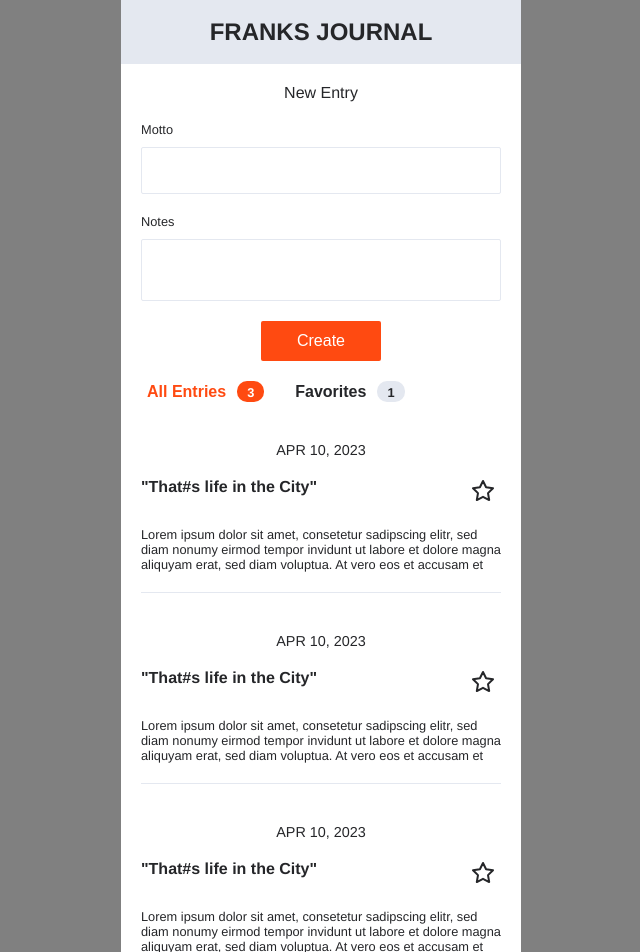
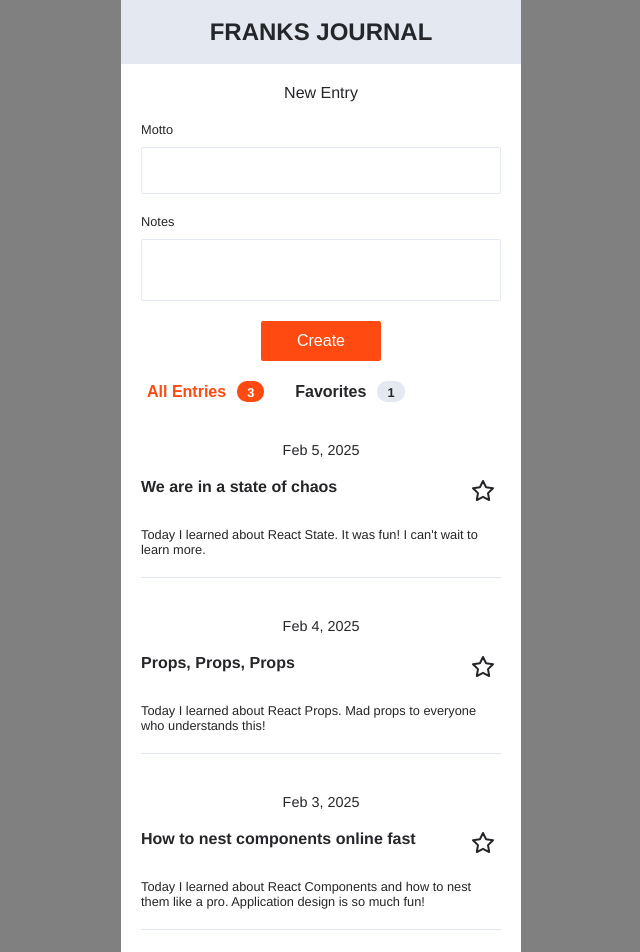
Before and after one commit to frank12421/franks-journal, a React (Create React App) app: page / in a window 1280 px wide. Shown: the top 952 px of the page, without its empty margins (319-959 px from the left). Built offline with nearby package versions, Linux system fonts and the light colour scheme.

Commit message:
change Card-Datta to array-entrie

```diff
--- a/src/components/main/CardEntryList.js
+++ b/src/components/main/CardEntryList.js
@@ -2,21 +2,17 @@
 import { ReactComponent as FavLogo } from "../../resources/star.svg";
 // import { ReactComponent as FavLogoFilled } from "../../resources/star-filled.svg";
 
-export default function CardEntryList() {
+export default function CardEntryList({ date, motto, notes }) {
   return (
     <article className="Card-EntryList">
-      <h4 className="Card-EntryList--Date">APR 10, 2023</h4>
+      <h4 className="Card-EntryList--Date">{date}</h4>
       <div className="Card-Entry--headandFavorite">
-        <h3>"That#s life in the City"</h3>
+        <h3>{motto}</h3>
         <button type="button" className="Card-EntryList--FavButton">
           <FavLogo />
         </button>
       </div>
-      <p className="Card-EntryList-text">
-        Lorem ipsum dolor sit amet, consetetur sadipscing elitr, sed diam nonumy
-        eirmod tempor invidunt ut labore et dolore magna aliquyam erat, sed diam
-        voluptua. At vero eos et accusam et
-      </p>
+      <p className="Card-EntryList-text">{notes}</p>
     </article>
   );
 }
--- a/src/components/main/EntryList.js
+++ b/src/components/main/EntryList.js
@@ -2,11 +2,49 @@
 import CardEntryList from "./CardEntryList.js";
 
 export default function EntryList() {
+  const entries = [
+    {
+      id: 1000,
+      date: "Feb 5, 2025",
+      motto: "We are in a state of chaos",
+      notes:
+        "Today I learned about React State. It was fun! I can't wait to learn more.",
+    },
+    {
+      id: 999,
+      date: "Feb 4, 2025",
+      motto: "Props, Props, Props",
+      notes:
+        "Today I learned about React Props. Mad props to everyone who understands this!",
+    },
+    {
+      id: 998,
+      date: "Feb 3, 2025",
+      motto: "How to nest components online fast",
+      notes:
+        "Today I learned about React Components and how to nest them like a pro. Application design is so much fun!",
+    },
+    {
+      id: 997,
+      date: "Feb 2, 2025",
+      motto: "I'm a React Developer",
+      notes: "My React-ion when I learned about React: 😍",
+    },
+  ];
+
   return (
     <section className="EntryList">
-      <CardEntryList />
-      <CardEntryList />
-      <CardEntryList />
+      {entries.map((entrie) => {
+        console.log(entrie.motto);
+        return (
+          <CardEntryList
+            key={entrie.id}
+            date={entrie.date}
+            motto={entrie.motto}
+            notes={entrie.notes}
+          />
+        );
+      })}
     </section>
   );
 }
```
